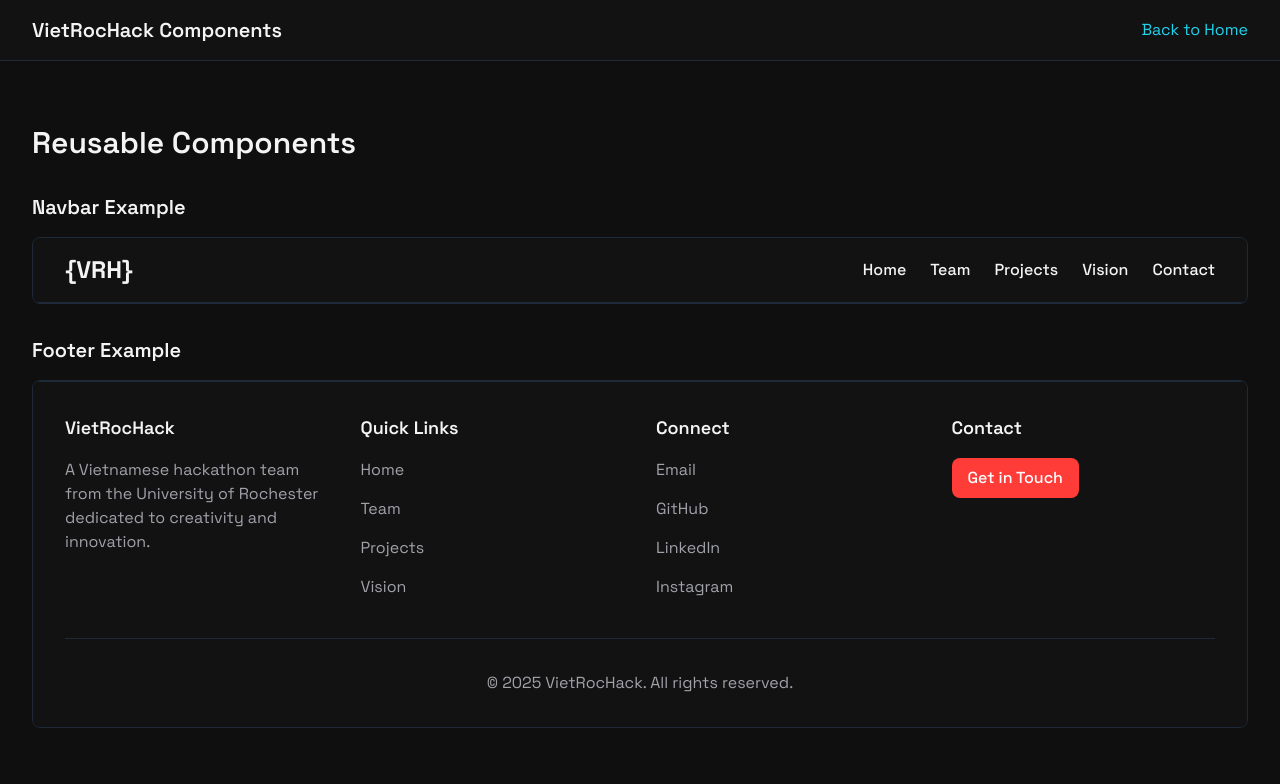
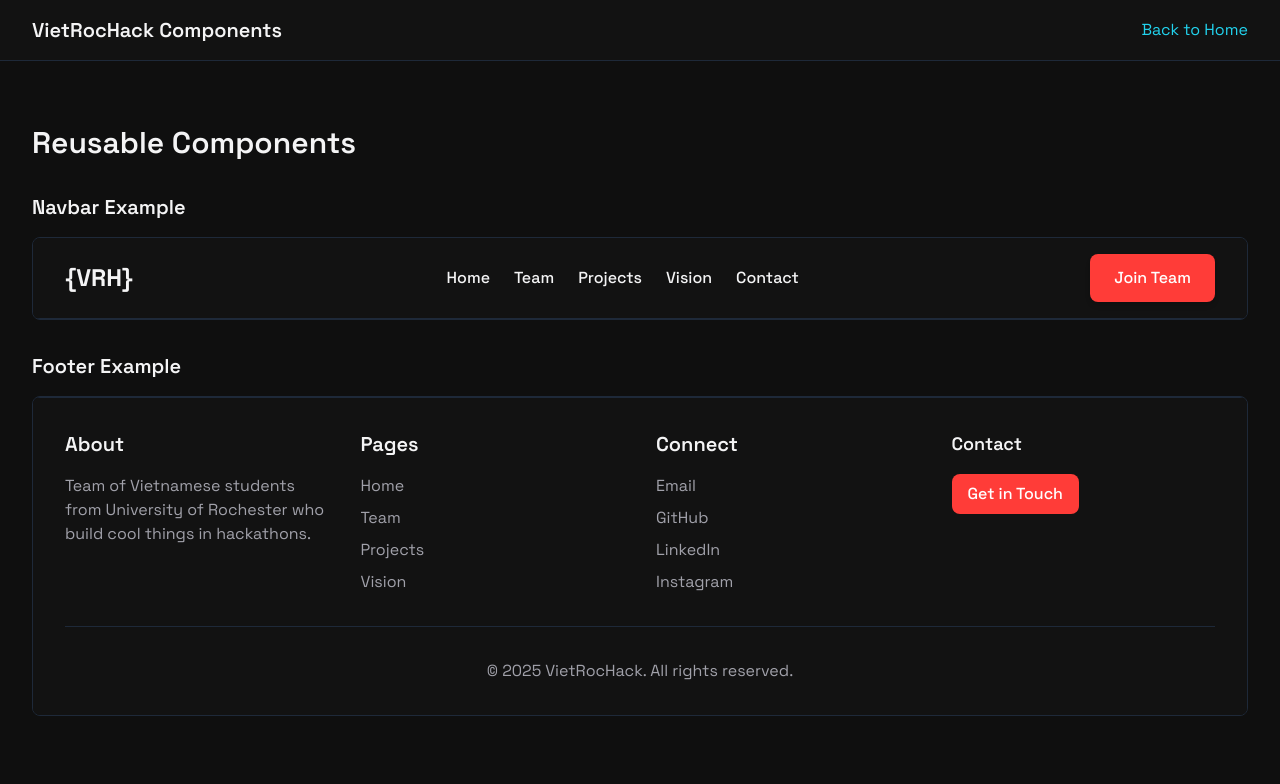
Before and after one commit to VietRocHack/home, a Next.js app: page /dev/components in a window 1280 px wide. Shown: the top 784 px of the page. Built offline with nearby package versions, Linux system fonts and the light colour scheme.

Commit message:
Update secondary color to yellow

```diff
--- a/src/app/globals.css
+++ b/src/app/globals.css
@@ -47,13 +47,13 @@ h1, h2, h3, h4, h5, h6 {
 
 @keyframes glow {
   0% {
-    box-shadow: 0 0 5px rgba(34, 211, 238, 0.5);
+    box-shadow: 0 0 5px rgba(255, 220, 0, 0.5);
   }
   50% {
-    box-shadow: 0 0 20px rgba(34, 211, 238, 0.8);
+    box-shadow: 0 0 20px rgba(255, 220, 0, 0.8);
   }
   100% {
-    box-shadow: 0 0 5px rgba(34, 211, 238, 0.5);
+    box-shadow: 0 0 5px rgba(255, 220, 0, 0.5);
   }
 }
 
--- a/src/components/Button.tsx
+++ b/src/components/Button.tsx
@@ -33,18 +33,18 @@ export default function Button({
       after:transition-opacity after:duration-300
       animate-gradient`,
 
-    secondary: `bg-[var(--accent-cyan)] text-[var(--background)] hover:bg-[#19c6e0] hover:-translate-y-1
-      shadow-md hover:shadow-lg hover:shadow-[var(--accent-cyan)]/30 active:translate-y-0
+    secondary: `bg-[var(--accent-yellow)] text-[var(--background)] hover:bg-[#eecf00] hover:-translate-y-1
+      shadow-md hover:shadow-lg hover:shadow-[var(--accent-yellow)]/30 active:translate-y-0
       active:shadow-sm active:bg-opacity-90 relative
       after:absolute after:inset-0 after:rounded-lg after:opacity-0
       after:bg-white after:mix-blend-overlay hover:after:opacity-20
       after:transition-opacity after:duration-300`,
 
     ghost: `border border-gray-400 text-[var(--foreground)] hover:bg-gray-800
-      hover:border-[var(--accent-cyan)]/40 hover:-translate-y-1 hover:shadow-md active:translate-y-0
+      hover:border-[var(--accent-yellow)]/40 hover:-translate-y-1 hover:shadow-md active:translate-y-0
       active:shadow-none hover:text-white relative
       after:absolute after:inset-0 after:rounded-lg after:opacity-0
-      after:bg-[var(--accent-cyan)]/10 hover:after:opacity-30
+      after:bg-[var(--accent-yellow)]/10 hover:after:opacity-30
       after:transition-opacity after:duration-300`,
   };
 
@@ -107,13 +107,13 @@ export default function Button({
 
         @keyframes glow {
           0% {
-            box-shadow: 0 0 5px rgba(34, 211, 238, 0.5);
+            box-shadow: 0 0 5px rgba(255, 220, 0, 0.5);
           }
           50% {
-            box-shadow: 0 0 20px rgba(34, 211, 238, 0.8);
+            box-shadow: 0 0 20px rgba(255, 220, 0, 0.8);
           }
           100% {
-            box-shadow: 0 0 5px rgba(34, 211, 238, 0.5);
+            box-shadow: 0 0 5px rgba(255, 220, 0, 0.5);
           }
         }
 
@@ -127,9 +127,9 @@ export default function Button({
             115deg,
             transparent 0%,
             transparent 25%,
-            rgba(34, 211, 238, 0.15) 45%,
-            rgba(34, 211, 238, 0.3) 50%,
-            rgba(34, 211, 238, 0.15) 55%,
+            rgba(255, 220, 0, 0.15) 45%,
+            rgba(255, 220, 0, 0.3) 50%,
+            rgba(255, 220, 0, 0.15) 55%,
             transparent 75%,
             transparent 100%
           );
--- a/src/components/Footer.tsx
+++ b/src/components/Footer.tsx
@@ -8,46 +8,28 @@ export default function Footer() {
       <div className="max-w-7xl mx-auto px-4 sm:px-8">
         <div className="grid grid-cols-1 md:grid-cols-4 gap-8">
           <div>
-            <h3 className="text-lg font-semibold mb-4">VietRocHack</h3>
-            <p className="text-[var(--foreground-secondary)]">
-              A Vietnamese hackathon team from the University of Rochester dedicated to creativity and innovation.
-            </p>
+            <h3 className="text-xl font-bold mb-4">About</h3>
+            <p className="text-[var(--foreground-secondary)] mb-2">Team of Vietnamese students from University of Rochester who build cool things in hackathons.</p>
           </div>
 
           <div>
-            <h3 className="text-lg font-semibold mb-4">Quick Links</h3>
-            <ul className="space-y-2">
-              <li>
-                <Link href="/" className="text-[var(--foreground-secondary)] hover:text-[var(--accent-cyan)] transition-all duration-200 hover:translate-x-1 inline-block">Home</Link>
-              </li>
-              <li>
-                <Link href="/team" className="text-[var(--foreground-secondary)] hover:text-[var(--accent-cyan)] transition-all duration-200 hover:translate-x-1 inline-block">Team</Link>
-              </li>
-              <li>
-                <Link href="/projects" className="text-[var(--foreground-secondary)] hover:text-[var(--accent-cyan)] transition-all duration-200 hover:translate-x-1 inline-block">Projects</Link>
-              </li>
-              <li>
-                <Link href="/vision" className="text-[var(--foreground-secondary)] hover:text-[var(--accent-cyan)] transition-all duration-200 hover:translate-x-1 inline-block">Vision</Link>
-              </li>
-            </ul>
+            <h3 className="text-xl font-bold mb-4">Pages</h3>
+            <div className="flex flex-col gap-2">
+              <Link href="/" className="text-[var(--foreground-secondary)] hover:text-[var(--accent-yellow)] transition-all duration-200 hover:translate-x-1 inline-block">Home</Link>
+              <Link href="/team" className="text-[var(--foreground-secondary)] hover:text-[var(--accent-yellow)] transition-all duration-200 hover:translate-x-1 inline-block">Team</Link>
+              <Link href="/projects" className="text-[var(--foreground-secondary)] hover:text-[var(--accent-yellow)] transition-all duration-200 hover:translate-x-1 inline-block">Projects</Link>
+              <Link href="/vision" className="text-[var(--foreground-secondary)] hover:text-[var(--accent-yellow)] transition-all duration-200 hover:translate-x-1 inline-block">Vision</Link>
+            </div>
           </div>
 
           <div>
-            <h3 className="text-lg font-semibold mb-4">Connect</h3>
-            <ul className="space-y-2">
-              <li>
-                <a href="#" className="text-[var(--foreground-secondary)] hover:text-[var(--accent-cyan)] transition-all duration-200 hover:translate-x-1 inline-block">Email</a>
-              </li>
-              <li>
-                <a href="#" className="text-[var(--foreground-secondary)] hover:text-[var(--accent-cyan)] transition-all duration-200 hover:translate-x-1 inline-block">GitHub</a>
-              </li>
-              <li>
-                <a href="#" className="text-[var(--foreground-secondary)] hover:text-[var(--accent-cyan)] transition-all duration-200 hover:translate-x-1 inline-block">LinkedIn</a>
-              </li>
-              <li>
-                <a href="#" className="text-[var(--foreground-secondary)] hover:text-[var(--accent-cyan)] transition-all duration-200 hover:translate-x-1 inline-block">Instagram</a>
-              </li>
-            </ul>
+            <h3 className="text-xl font-bold mb-4">Connect</h3>
+            <div className="flex flex-col gap-2">
+              <a href="#" className="text-[var(--foreground-secondary)] hover:text-[var(--accent-yellow)] transition-all duration-200 hover:translate-x-1 inline-block">Email</a>
+              <a href="#" className="text-[var(--foreground-secondary)] hover:text-[var(--accent-yellow)] transition-all duration-200 hover:translate-x-1 inline-block">GitHub</a>
+              <a href="#" className="text-[var(--foreground-secondary)] hover:text-[var(--accent-yellow)] transition-all duration-200 hover:translate-x-1 inline-block">LinkedIn</a>
+              <a href="#" className="text-[var(--foreground-secondary)] hover:text-[var(--accent-yellow)] transition-all duration-200 hover:translate-x-1 inline-block">Instagram</a>
+            </div>
           </div>
 
           <div>
--- a/src/components/HackathonTimeline.tsx
+++ b/src/components/HackathonTimeline.tsx
@@ -67,7 +67,7 @@ export default function HackathonTimeline() {
           />
           <div className="absolute inset-0 bg-gradient-to-t from-black to-transparent opacity-70"></div>
           <div className="absolute bottom-0 left-0 right-0 p-4">
-            <span className="bg-[var(--accent-cyan)] text-black px-3 py-1 rounded-full text-sm font-medium">
+            <span className="bg-[var(--accent-yellow)] text-black px-3 py-1 rounded-full text-sm font-medium">
               {timelineEvents[activeEvent].achievement}
             </span>
           </div>
--- a/src/components/Navbar.tsx
+++ b/src/components/Navbar.tsx
@@ -5,6 +5,7 @@ import { usePathname } from 'next/navigation';
 import { useState, useRef, useEffect } from 'react';
 import { useRouter } from 'next/navigation';
 import Image from 'next/image';
+import Button from '@/components/Button';
 
 // Vietnam Flag component using the SVG from public directory
 const VietnamFlag = () => (
@@ -75,40 +76,44 @@ export default function Navbar() {
         <nav className="hidden md:flex space-x-6">
           <Link
             href="/"
-            className={`${isActive('/') ? 'text-[var(--accent-cyan)]' : 'text-[var(--foreground)]'} hover:text-[var(--accent-cyan)] transition-all duration-200 hover:translate-y-[-2px] font-medium relative after:absolute after:bottom-[-4px] after:left-0 after:h-[2px] after:w-0 after:bg-[var(--accent-cyan)] after:transition-all after:duration-300 hover:after:w-full`}
+            className={`${isActive('/') ? 'text-[var(--accent-yellow)]' : 'text-[var(--foreground)]'} hover:text-[var(--accent-yellow)] transition-all duration-200 hover:translate-y-[-2px] font-medium relative after:absolute after:bottom-[-4px] after:left-0 after:h-[2px] after:w-0 after:bg-[var(--accent-yellow)] after:transition-all after:duration-300 hover:after:w-full`}
           >
             Home
           </Link>
           <Link
             href="/team"
-            className={`${isActive('/team') ? 'text-[var(--accent-cyan)]' : 'text-[var(--foreground)]'} hover:text-[var(--accent-cyan)] transition-all duration-200 hover:translate-y-[-2px] font-medium relative after:absolute after:bottom-[-4px] after:left-0 after:h-[2px] after:w-0 after:bg-[var(--accent-cyan)] after:transition-all after:duration-300 hover:after:w-full`}
+            className={`${isActive('/team') ? 'text-[var(--accent-yellow)]' : 'text-[var(--foreground)]'} hover:text-[var(--accent-yellow)] transition-all duration-200 hover:translate-y-[-2px] font-medium relative after:absolute after:bottom-[-4px] after:left-0 after:h-[2px] after:w-0 after:bg-[var(--accent-yellow)] after:transition-all after:duration-300 hover:after:w-full`}
           >
             Team
           </Link>
           <Link
             href="/projects"
-            className={`${isActive('/projects') ? 'text-[var(--accent-cyan)]' : 'text-[var(--foreground)]'} hover:text-[var(--accent-cyan)] transition-all duration-200 hover:translate-y-[-2px] font-medium relative after:absolute after:bottom-[-4px] after:left-0 after:h-[2px] after:w-0 after:bg-[var(--accent-cyan)] after:transition-all after:duration-300 hover:after:w-full`}
+            className={`${isActive('/projects') ? 'text-[var(--accent-yellow)]' : 'text-[var(--foreground)]'} hover:text-[var(--accent-yellow)] transition-all duration-200 hover:translate-y-[-2px] font-medium relative after:absolute after:bottom-[-4px] after:left-0 after:h-[2px] after:w-0 after:bg-[var(--accent-yellow)] after:transition-all after:duration-300 hover:after:w-full`}
           >
             Projects
           </Link>
           <Link
             href="/vision"
-            className={`${isActive('/vision') ? 'text-[var(--accent-cyan)]' : 'text-[var(--foreground)]'} hover:text-[var(--accent-cyan)] transition-all duration-200 hover:translate-y-[-2px] font-medium relative after:absolute after:bottom-[-4px] after:left-0 after:h-[2px] after:w-0 after:bg-[var(--accent-cyan)] after:transition-all after:duration-300 hover:after:w-full`}
+            className={`${isActive('/vision') ? 'text-[var(--accent-yellow)]' : 'text-[var(--foreground)]'} hover:text-[var(--accent-yellow)] transition-all duration-200 hover:translate-y-[-2px] font-medium relative after:absolute after:bottom-[-4px] after:left-0 after:h-[2px] after:w-0 after:bg-[var(--accent-yellow)] after:transition-all after:duration-300 hover:after:w-full`}
           >
             Vision
           </Link>
           <Link
             href="/contact"
-            className={`${isActive('/contact') ? 'text-[var(--accent-cyan)]' : 'text-[var(--foreground)]'} hover:text-[var(--accent-cyan)] transition-all duration-200 hover:translate-y-[-2px] font-medium relative after:absolute after:bottom-[-4px] after:left-0 after:h-[2px] after:w-0 after:bg-[var(--accent-cyan)] after:transition-all after:duration-300 hover:after:w-full`}
+            className={`${isActive('/contact') ? 'text-[var(--accent-yellow)]' : 'text-[var(--foreground)]'} hover:text-[var(--accent-yellow)] transition-all duration-200 hover:translate-y-[-2px] font-medium relative after:absolute after:bottom-[-4px] after:left-0 after:h-[2px] after:w-0 after:bg-[var(--accent-yellow)] after:transition-all after:duration-300 hover:after:w-full`}
           >
             Contact
           </Link>
         </nav>
 
+        <div className="hidden md:block">
+          <Button variant="primary">Join Team</Button>
+        </div>
+
         {/* Mobile menu button */}
-        <button className="md:hidden text-[var(--foreground)] hover:text-[var(--accent-cyan)] transition-colors duration-200">
-          <svg xmlns="http://www.w3.org/2000/svg" fill="none" viewBox="0 0 24 24" stroke="currentColor" className="w-6 h-6">
-            <path strokeLinecap="round" strokeLinejoin="round" strokeWidth={2} d="M4 6h16M4 12h16M4 18h16" />
+        <button className="md:hidden text-[var(--foreground)] hover:text-[var(--accent-yellow)] transition-colors duration-200">
+          <svg xmlns="http://www.w3.org/2000/svg" fill="none" viewBox="0 0 24 24" strokeWidth={1.5} stroke="currentColor" className="w-6 h-6">
+            <path strokeLinecap="round" strokeLinejoin="round" d="M3.75 6.75h16.5M3.75 12h16.5m-16.5 5.25h16.5" />
           </svg>
         </button>
       </div>
--- a/src/components/PhotoGallery.tsx
+++ b/src/components/PhotoGallery.tsx
@@ -62,7 +62,7 @@ export default function PhotoGallery() {
           {hackathonIds.map((id) => (
             <button
               key={id}
-              className={`px-4 py-2 rounded-md ${filter === id ? 'bg-[var(--accent-cyan)] text-black' : 'bg-gray-700 hover:bg-gray-600'}`}
+              className={`px-4 py-2 rounded-md ${filter === id ? 'bg-[var(--accent-yellow)] text-black' : 'bg-gray-700 hover:bg-gray-600'}`}
               onClick={() => setFilter(id)}
             >
               {getHackathonName(id)}
@@ -73,7 +73,7 @@ export default function PhotoGallery() {
         <div className="text-center py-8">
           No photos found for {getHackathonName(filter)}.
           <button
-            className="ml-2 text-[var(--accent-cyan)] underline"
+            className="ml-2 text-[var(--accent-yellow)] underline"
             onClick={() => setFilter(null)}
           >
             View all photos
@@ -96,7 +96,7 @@ export default function PhotoGallery() {
         {hackathonIds.map((id) => (
           <button
             key={id}
-            className={`px-4 py-2 rounded-md ${filter === id ? 'bg-[var(--accent-cyan)] text-black' : 'bg-gray-700 hover:bg-gray-600'}`}
+            className={`px-4 py-2 rounded-md ${filter === id ? 'bg-[var(--accent-yellow)] text-black' : 'bg-gray-700 hover:bg-gray-600'}`}
             onClick={() => setFilter(id)}
           >
             {getHackathonName(id)}
--- a/src/components/ProjectGallery.tsx
+++ b/src/components/ProjectGallery.tsx
@@ -76,7 +76,7 @@ export default function ProjectGallery({ hackathonId }: { hackathonId?: string }
             {/* Project details */}
             <div>
               <h3 className="text-2xl font-bold mb-2">{projects[activeProject].name}</h3>
-              <p className="text-[var(--accent-cyan)] mb-2">{projects[activeProject].tagline}</p>
+              <p className="text-[var(--accent-yellow)] mb-2">{projects[activeProject].tagline}</p>
               <p className="text-[var(--foreground-secondary)] mb-4">
                 {projects[activeProject].description}
               </p>
```
Also changed, not shown: src/components/AnimatedStat.tsx (+32 -34 lines), 2 other files (tests, documents, lock files or other folders).
